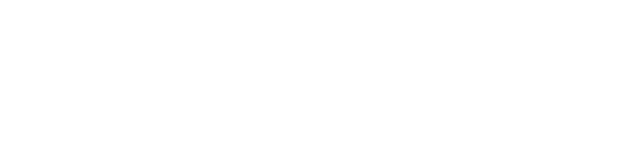
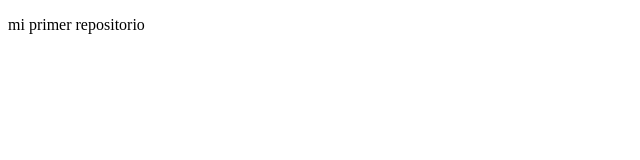
Before and after one commit to ingweimarbfz/proyectoCursoPrework, a plain HTML site: page index.html in a window 1280 px wide. Shown: the whole page, without its empty margins (0-640 px from the left). Drawn offline with Linux system fonts and the light colour scheme.

Commit message:
cambios primer parrafo

```diff
--- a/index.html
+++ b/index.html
@@ -7,6 +7,6 @@
     <title>Hola Mundo</title>
 </head>
 <body>
-
+    <p class="paragraph">mi primer repositorio</p>
 </body>
 </html>
```
